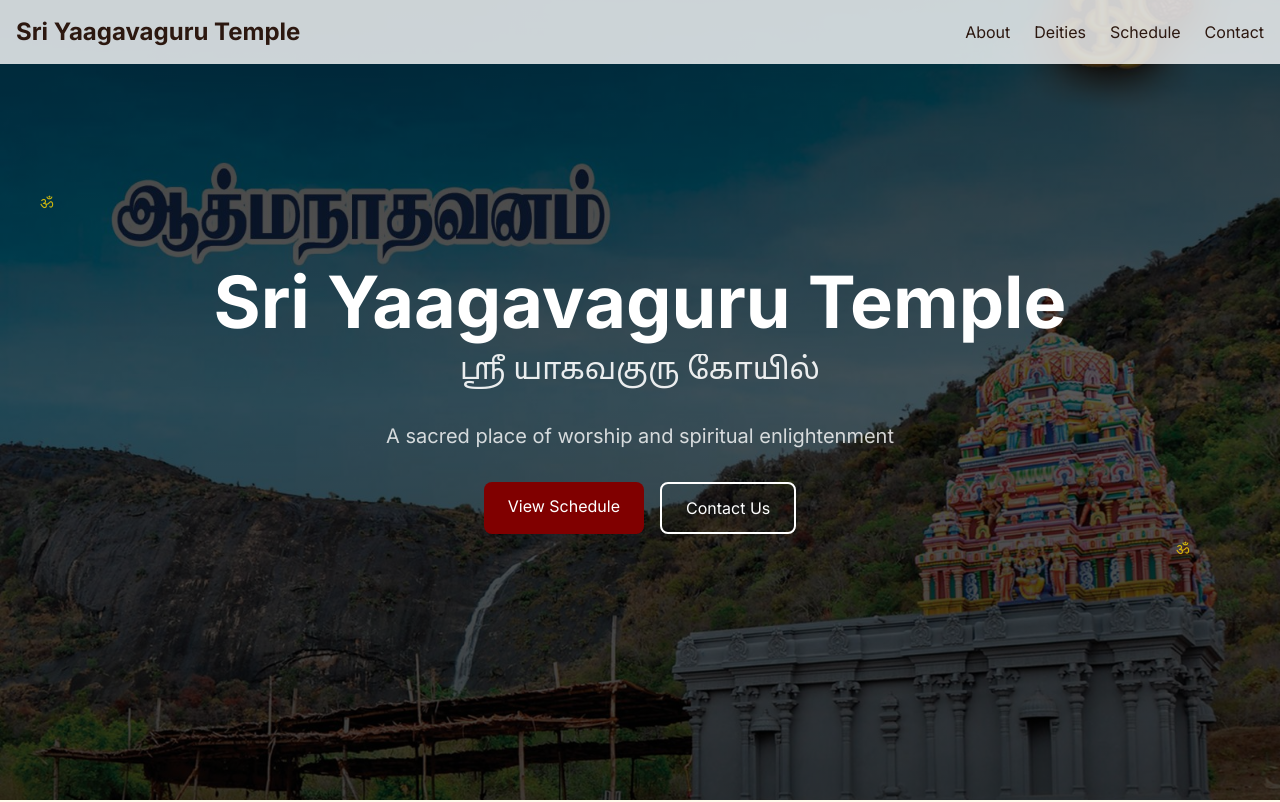
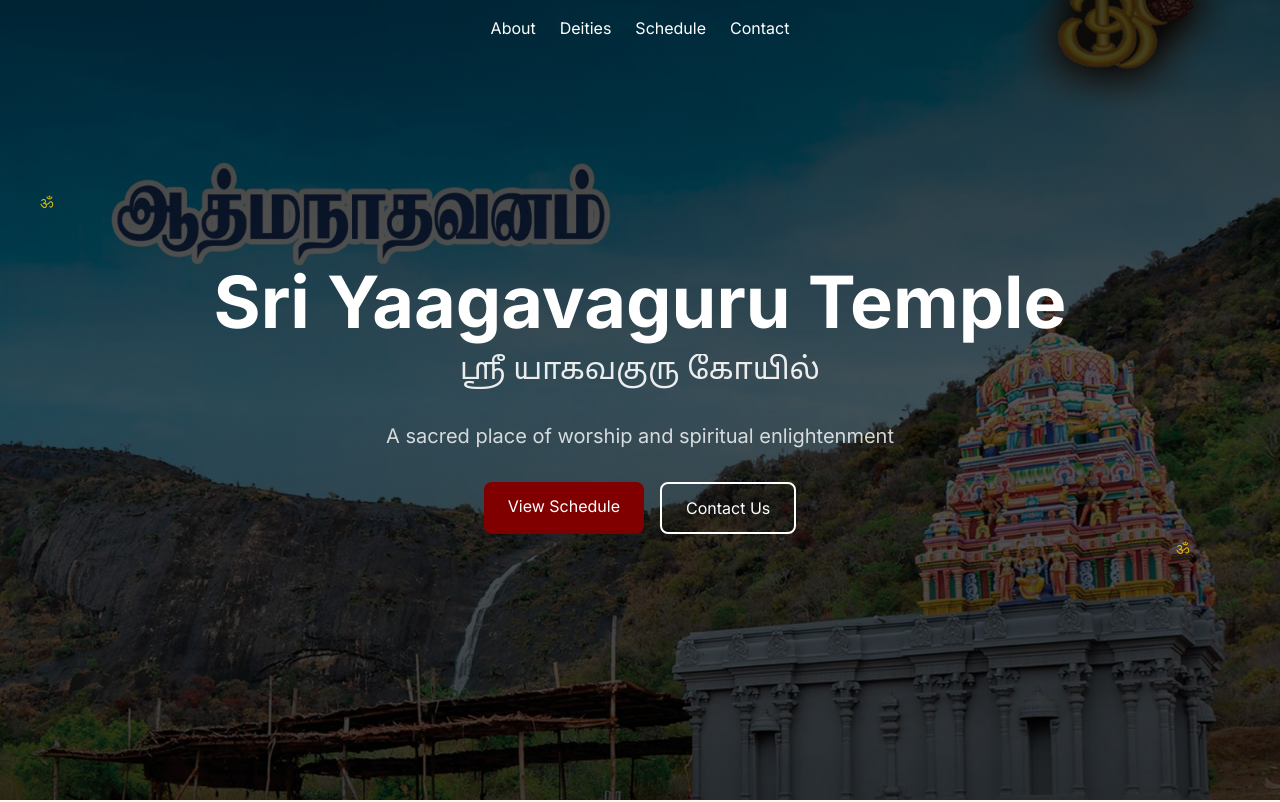
Before and after one commit to MuraliPrasanth2/Aathmanandhavanam, a Next.js app: page / in a window 1280 px wide. Shown: the top 802 px of the page. Built offline with nearby package versions, Linux system fonts and the light colour scheme.

Commit message:
removed the title in the nav

```diff
--- a/src/app/components/MobileNav.tsx
+++ b/src/app/components/MobileNav.tsx
@@ -37,7 +37,7 @@ export default function MobileNav() {
           viewBox='0 0 24 24'
           strokeWidth={1.5}
           stroke='currentColor'
-          className='w-6 h-6 text-text-brown'
+          className='w-6 h-6 text-white'
         >
           {isOpen ? (
             <path strokeLinecap='round' strokeLinejoin='round' d='M6 18L18 6M6 6l12 12' />
@@ -53,7 +53,7 @@ export default function MobileNav() {
 
       {/* Mobile Menu Overlay */}
       <div
-        className={`fixed inset-0 bg-black/50 z-[50] transition-opacity duration-300 ${
+        className={`fixed inset-0 bg-black/50 backdrop-blur-sm z-[50] transition-opacity duration-300 ${
           isOpen ? 'opacity-100' : 'opacity-0 pointer-events-none'
         }`}
         onClick={() => setIsOpen(false)}
@@ -61,35 +61,35 @@ export default function MobileNav() {
 
       {/* Menu Content */}
       <div
-        className={`fixed top-0 right-0 w-full min-h-screen bg-white z-[55] transform transition-transform duration-300 ease-in-out pt-20 ${
+        className={`fixed top-0 right-0 w-full min-h-screen bg-black/90 backdrop-blur-md z-[55] transform transition-transform duration-300 ease-in-out pt-20 ${
           isOpen ? 'translate-x-0' : 'translate-x-full'
         }`}
       >
         <div className='h-full flex flex-col items-center justify-center space-y-8 p-4'>
           <Link
             href='#about'
-            className='text-2xl font-bold text-text-brown hover:text-accent-red transition-colors'
+            className='text-2xl font-bold text-white hover:text-primary-gold transition-colors'
             onClick={handleClick}
           >
             About
           </Link>
           <Link
             href='#deities'
-            className='text-2xl font-bold text-text-brown hover:text-accent-red transition-colors'
+            className='text-2xl font-bold text-white hover:text-primary-gold transition-colors'
             onClick={handleClick}
           >
             Deities
           </Link>
           <Link
             href='#schedule'
-            className='text-2xl font-bold text-text-brown hover:text-accent-red transition-colors'
+            className='text-2xl font-bold text-white hover:text-primary-gold transition-colors'
             onClick={handleClick}
           >
             Schedule
           </Link>
           <Link
             href='#contact'
-            className='text-2xl font-bold text-text-brown hover:text-accent-red transition-colors'
+            className='text-2xl font-bold text-white hover:text-primary-gold transition-colors'
             onClick={handleClick}
           >
             Contact
--- a/src/app/page.tsx
+++ b/src/app/page.tsx
@@ -41,28 +41,44 @@ export default function Home() {
       {/* Header/Navigation */}
       <header
         className={`fixed w-full z-[40] transition-all duration-300 ${
-          isScrolled ? 'bg-white/95 shadow-md backdrop-blur-sm' : 'bg-white/80'
+          isScrolled ? 'bg-black/20 backdrop-blur-sm' : 'bg-transparent'
         }`}
       >
         <nav className='container mx-auto px-4 py-4 flex justify-between items-center'>
-          <div className='flex items-center gap-2'>
-            <span className='text-2xl font-bold text-text-brown'>Sri Yaagavaguru Temple</span>
-          </div>
+          <div className='flex-1'></div>
           <div className='hidden md:flex items-center gap-6'>
-            <Link href='#about' className='nav-link' onClick={smoothScroll}>
+            <Link
+              href='#about'
+              className='text-white hover:text-primary-gold transition-colors duration-300'
+              onClick={smoothScroll}
+            >
               About
             </Link>
-            <Link href='#deities' className='nav-link' onClick={smoothScroll}>
+            <Link
+              href='#deities'
+              className='text-white hover:text-primary-gold transition-colors duration-300'
+              onClick={smoothScroll}
+            >
               Deities
             </Link>
-            <Link href='#schedule' className='nav-link' onClick={smoothScroll}>
+            <Link
+              href='#schedule'
+              className='text-white hover:text-primary-gold transition-colors duration-300'
+              onClick={smoothScroll}
+            >
               Schedule
             </Link>
-            <Link href='#contact' className='nav-link' onClick={smoothScroll}>
+            <Link
+              href='#contact'
+              className='text-white hover:text-primary-gold transition-colors duration-300'
+              onClick={smoothScroll}
+            >
               Contact
             </Link>
           </div>
-          <MobileNav />
+          <div className='flex-1 flex justify-end'>
+            <MobileNav />
+          </div>
         </nav>
       </header>
 
```
